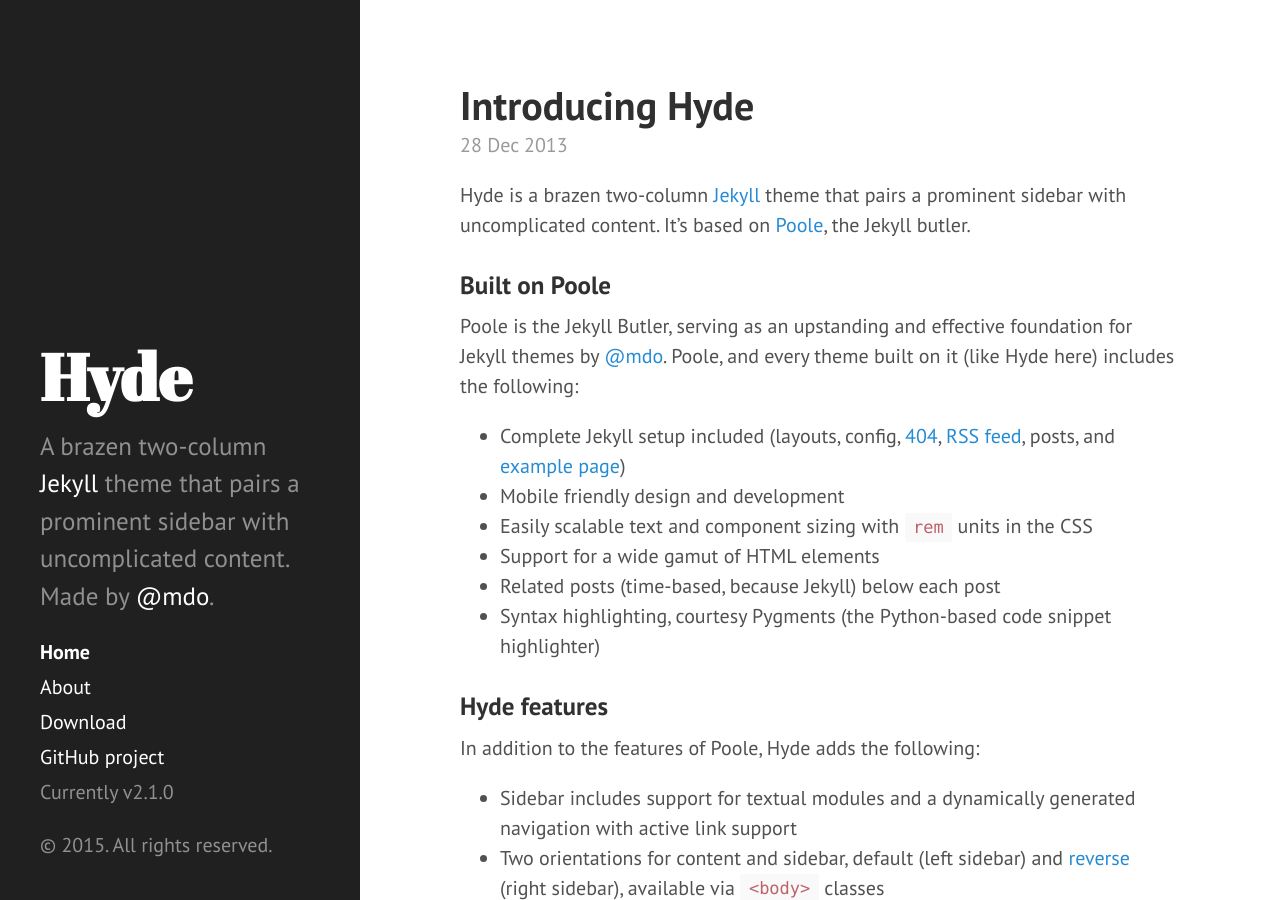
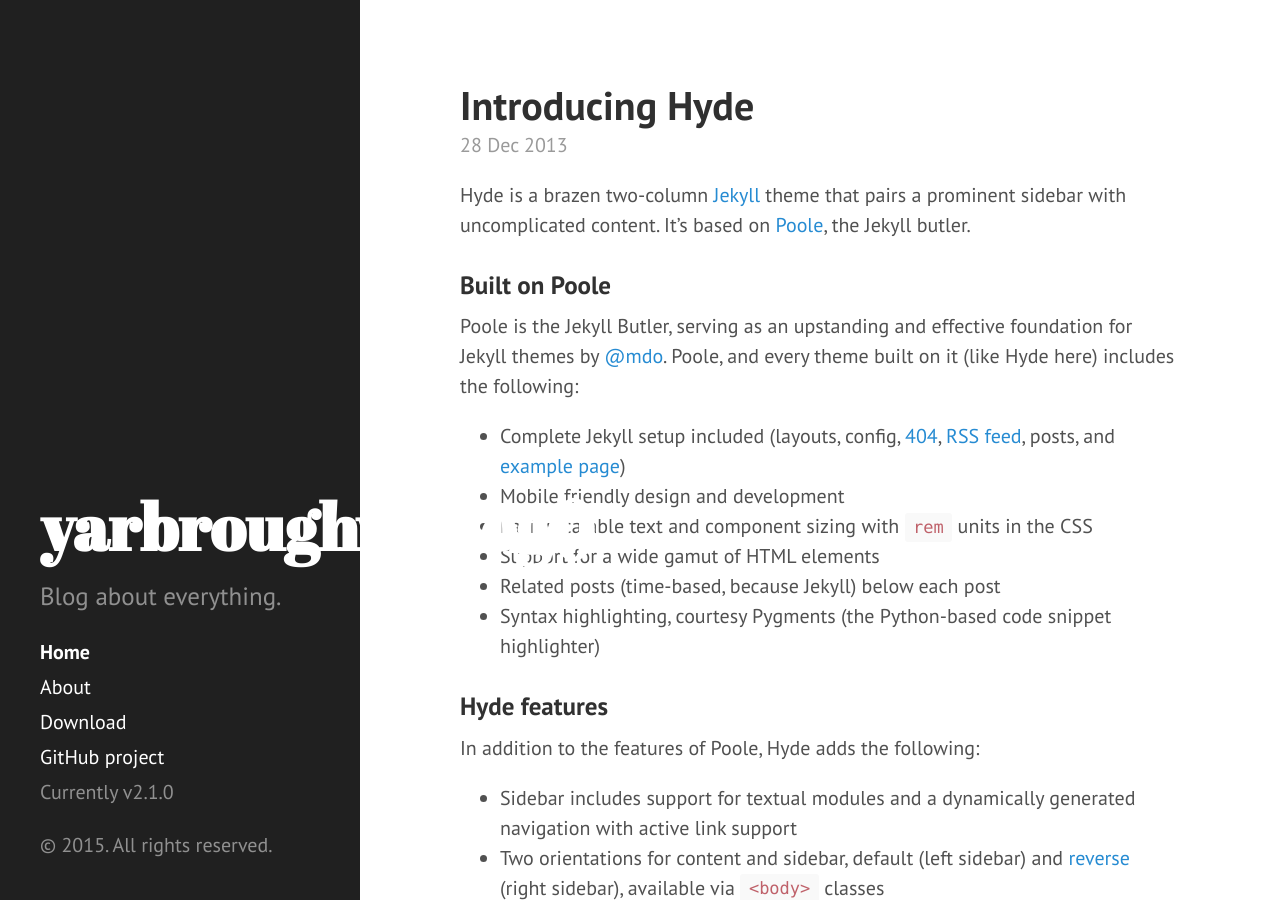
Before and after one commit to yarbroughw/yarbroughw.github.io, a Jekyll site: the page built from index.html, in a window 1280 px wide and 900 px high. Built offline with Jekyll 4.4.1, drawn with Linux system fonts in a browser that asks for light colours; Markdown is read by kramdown in place of the engine named in the settings; the list of posts is cut into pages by our own code.

Commit message:
customized config file

```diff
--- a/_config.yml
+++ b/_config.yml
@@ -7,15 +7,15 @@ permalink:        pretty
 relative_permalinks: true
 
 # Setup
-title:            Hyde
-tagline:          'A Jekyll theme'
-description:      'A brazen two-column <a href="http://jekyllrb.com" target="_blank">Jekyll</a> theme that pairs a prominent sidebar with uncomplicated content. Made by <a href="https://twitter.com/mdo" target="_blank">@mdo</a>.'
-url:              http://hyde.getpoole.com
+title:            yarbroughw.blog()
+tagline:          '10/10 best new blog'
+description:      'Blog about everything.'
+url:              http://yarbroughw.github.io
 baseurl:          /
 
 author:
-  name:           'Mark Otto'
-  url:            https://twitter.com/mdo
+  name:           'Willem Yarbrough'
+  url:            https://github.com/yarbroughw
 
 paginate:         5
 
@@ -23,4 +23,4 @@ paginate:         5
 version:          2.1.0
 
 github:
-  repo:           https://github.com/poole/hyde
+repo:             https://github.com/yarbroughw/yarbroughw.github.io
```
